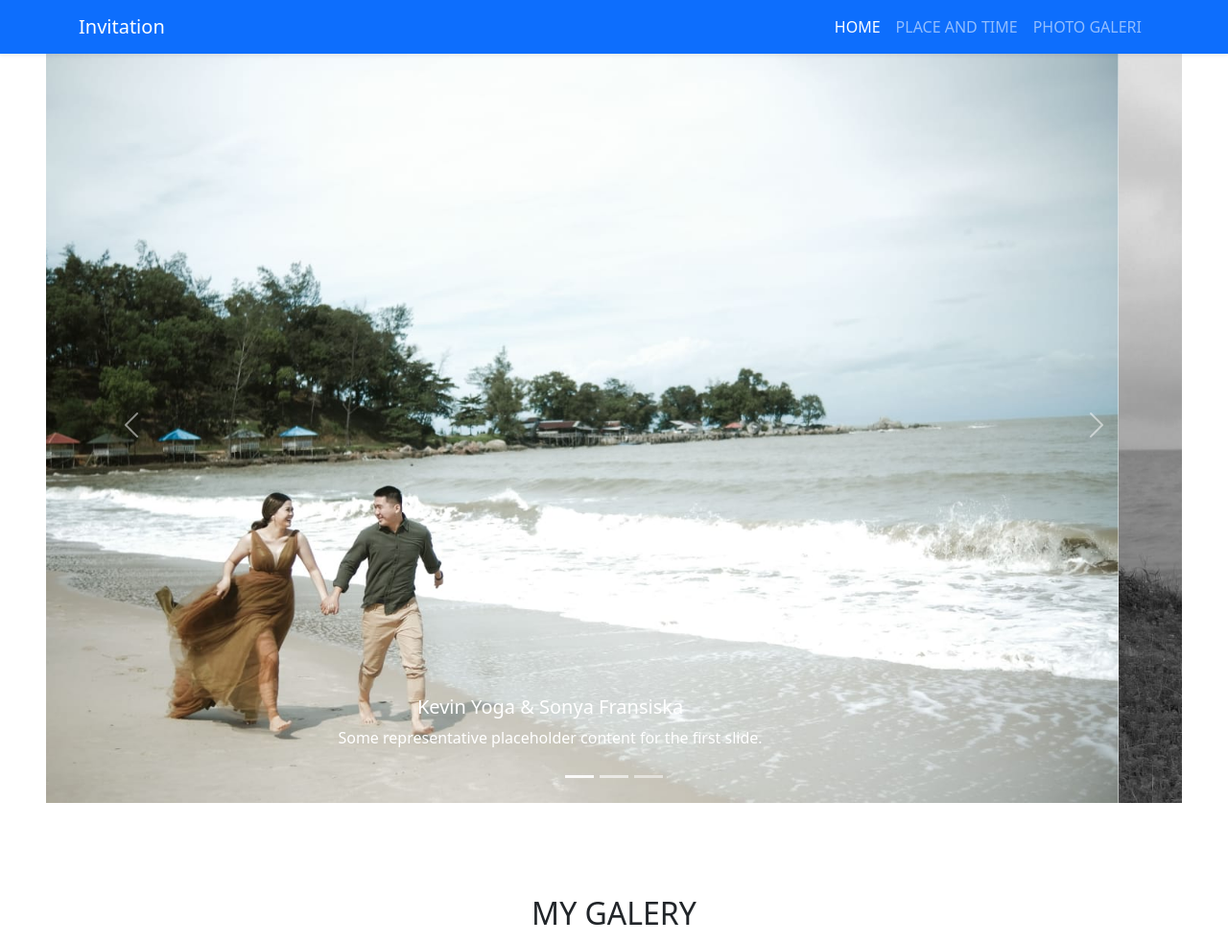
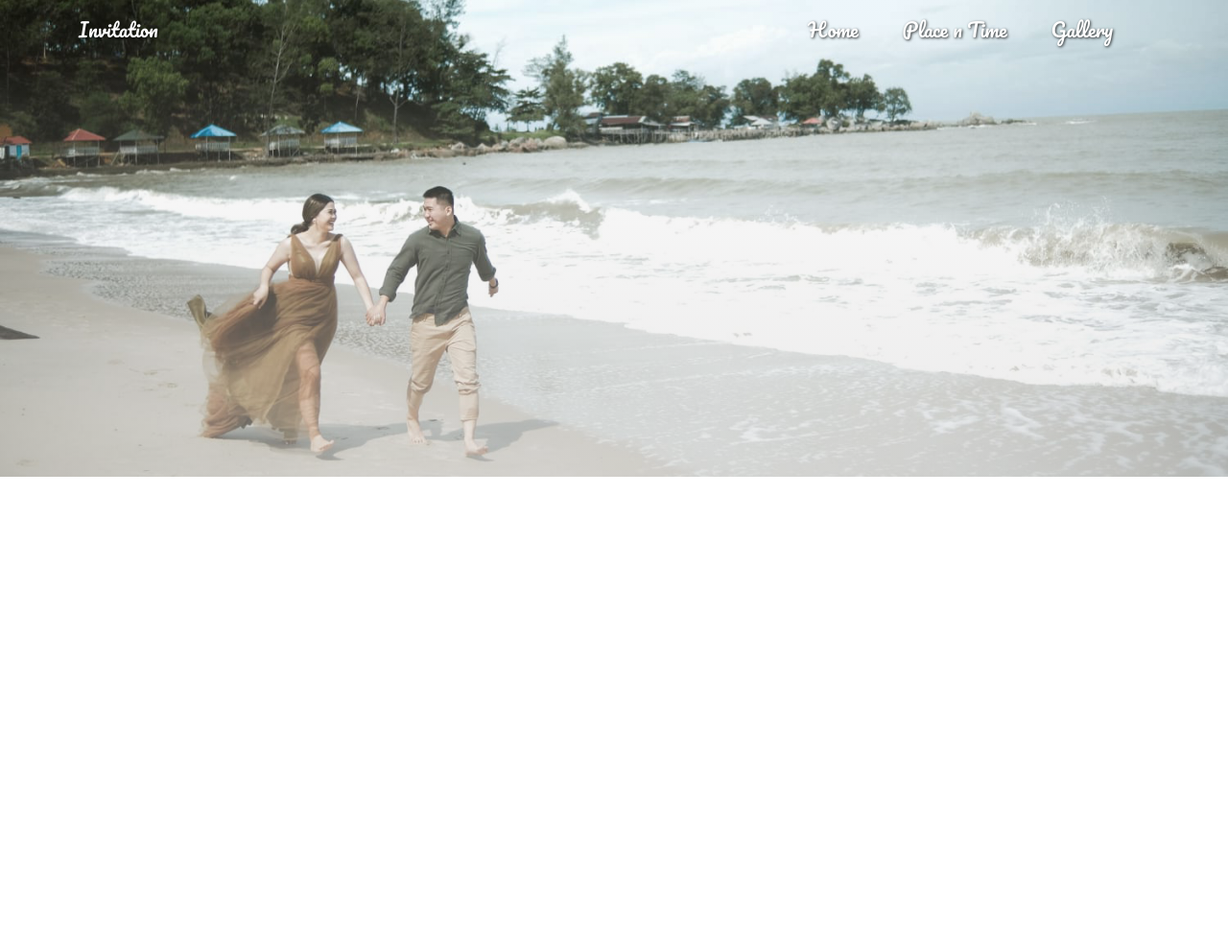
Before and after one commit to ConsZick/InvitationKevinSonia, a plain HTML site: page index.html in a window 1280 px wide. Shown: the top 983 px of the page at 96% size. After the commit the page ends 800 px from the top, so only its background shows below. Drawn offline with nearby package versions, Linux system fonts and the light colour scheme; a web font is replaced by a local one.

Commit message:
Memperbaiki version mobile

```diff
--- a/index.html
+++ b/index.html
@@ -8,14 +8,30 @@
     <!-- Bootstrap CSS -->
     <link href="https://cdn.jsdelivr.net/npm/bootstrap@5.1.3/dist/css/bootstrap.min.css" rel="stylesheet" integrity="sha384-1BmE4kWBq78iYhFldvKuhfTAU6auU8tT94WrHftjDbrCEXSU1oBoqyl2QvZ6jIW3" crossorigin="anonymous" />
 
-    <title>Invitation Wedding</title>
-    <!-- Link My CSS -->
+    <!-- My CSS -->
     <link rel="stylesheet" href="style.css" />
+
+    <!-- My Fonts -->
+    <link rel="preconnect" href="https://fonts.googleapis.com" />
+    <link rel="preconnect" href="https://fonts.gstatic.com" crossorigin />
+    <link href="https://fonts.googleapis.com/css2?family=Tapestry&display=swap" rel="stylesheet" />
+
+    <link rel="preconnect" href="https://fonts.googleapis.com" />
+    <link rel="preconnect" href="https://fonts.gstatic.com" crossorigin />
+    <link href="https://fonts.googleapis.com/css2?family=Water+Brush&display=swap" rel="stylesheet" />
+
+    <link rel="preconnect" href="https://fonts.googleapis.com" />
+    <link rel="preconnect" href="https://fonts.gstatic.com" crossorigin />
+    <link href="https://fonts.googleapis.com/css2?family=Pacifico&family=Water+Brush&display=swap" rel="stylesheet" />
+    <!-- Akhir My Fonts -->
+
+    <title>Invitation</title>
   </head>
 
   <body>
-    <!-- awal navbar -->
-    <nav class="navbar navbar-expand-lg navbar-dark bg-primary shadow-sm fixed-top">
+    <!-- Mulai Navbar -->
+    <section id="menu">
+      <nav class="navbar navbar-expand-lg navbar-light">
         <div class="container">
           <a class="navbar-brand" href="#">Invitation</a>
           <button class="navbar-toggler" type="button" data-bs-toggle="collapse" data-bs-target="#navbarNav" aria-controls="navbarNav" aria-expanded="false" aria-label="Toggle navigation">
@@ -24,94 +40,30 @@
           <div class="collapse navbar-collapse" id="navbarNav">
             <ul class="navbar-nav ms-auto">
               <li class="nav-item">
-              <a class="nav-link active" aria-current="page" href="#home">HOME</a>
+                <a class="nav-link active" aria-current="page" href="#home">Home</a>
               </li>
               <li class="nav-item">
-              <a class="nav-link" href="#about">PLACE AND TIME</a>
+                <a class="nav-link" href="#">Place n Time</a>
               </li>
               <li class="nav-item">
-              <a class="nav-link" href="#galery">PHOTO GALERI</a>
+                <a class="nav-link" href="#">Gallery</a>
               </li>
             </ul>
           </div>
         </div>
       </nav>
-    <!-- akhir navbar -->
+    </section>
+    <!-- Akhir Navbar -->
 
+    <!-- Mulai Home -->
     <section id="home">
-      <!-- jumbotron -->
-      <div class="jumbotron">
-        <div id="carouselExampleCaptions" class="carousel slide" data-bs-ride="carousel">
-          <div class="carousel-indicators">
-            <button type="button" data-bs-target="#carouselExampleCaptions" data-bs-slide-to="0" class="active" aria-current="true" aria-label="Slide 1"></button>
-            <button type="button" data-bs-target="#carouselExampleCaptions" data-bs-slide-to="1" aria-label="Slide 2"></button>
-            <button type="button" data-bs-target="#carouselExampleCaptions" data-bs-slide-to="2" aria-label="Slide 3"></button>
-          </div>
-          <div class="carousel-inner">
-            <div class="carousel-item active">
-              <img src="image/img1.jpeg" class="d-block w-100" alt="image1" />
-              <div class="carousel-caption d-none d-md-block">
-                <h5>Kevin Yoga & Sonya Fransiska</h5>
-                <p>Some representative placeholder content for the first slide.</p>
-              </div>
-            </div>
-            <div class="carousel-item">
-              <img src="image/img2.jpeg" class="d-block w-100" alt="image2" />
-              <div class="carousel-caption d-none d-md-block">
-                <h5>Kevin Yoga & Sonya Fransiska</h5>
-                <p>Some representative placeholder content for the second slide.</p>
-              </div>
-            </div>
-            <div class="carousel-item">
-              <img src="image/img7.jpeg" class="d-block w-100" alt="image3" />
-              <div class="carousel-caption d-none d-md-block">
-                <h5>Kevin Yoga & Sonya Fransiska</h5>
-                <p>Some representative placeholder content for the third slide.</p>
-              </div>
-            </div>
-          </div>
-          <button class="carousel-control-prev" type="button" data-bs-target="#carouselExampleCaptions" data-bs-slide="prev">
-            <span class="carousel-control-prev-icon" aria-hidden="true"></span>
-            <span class="visually-hidden">Previous</span>
-          </button>
-          <button class="carousel-control-next" type="button" data-bs-target="#carouselExampleCaptions" data-bs-slide="next">
-            <span class="carousel-control-next-icon" aria-hidden="true"></span>
-            <span class="visually-hidden">Next</span>
-          </button>
-        </div>
-        <!-- <div class="row">
-          <div class="col-md-6">
-            <p>Kevin Yoga dan Sonia</p>
-          </div>
-        </div> -->
-      </div>
-      <!-- akhir jumbotron -->
-    </section>
-
-    <section id="tempatdanwaktu">
+      <div class="jumbotron jumbotron-fluid">
         <div class="container">
-        <div class="row text-center mb-5">
-          <div class="col">
-            <h2>MY GALERY</h2>
-          </div>
-        </div>
-        <div class="row justify-content-center">
-          <div class="col-md-3">
-            <img src="image/img3.jpeg" alt="Gambar1" class="img-fluid gallery-img" />
-          </div>
-          <div class="col-md-3">
-            <img src="image/img4.jpeg" alt="Gambar2" class="img-fluid gallery-img" />
-          </div>
-          <div class="col-md-3">
-            <img src="image/img5.jpeg" alt="Gambar3" class="img-fluid gallery-img" />
-          </div>
-          <div class="col-md-3">
-            <img src="image/img3.jpeg" alt="Gambar4" class="img-fluid gallery-img" />
-          </div>
+          <!-- <h1 class="display-4">Kevin Yoga & Sonya Fransiska</h1> -->
         </div>
       </div>
     </section>
-    <section id="galery"></section>
+    <!-- Akhir Home -->
 
     <!-- Optional JavaScript; choose one of the two! -->
 
--- a/style.css
+++ b/style.css
@@ -1,28 +1,58 @@
-/* .jumbotron {
-  padding-top: 5rem;
-  background-image: url("image/img2.jpeg");
-  background-attachment: fixed;
-  background-size: cover;
-  background-position: 0 -600px;
-  height: 1000px;
-  color: rgb(67, 65, 94);
-  font-size: 100px;
-} */
-
-section {
-  padding: 3rem;
+.navbar {
+  color: azure;
+  position: relative;
+  z-index: 1;
 }
 
-.gallery-img {
-  width: 100%;
+.navbar-brand {
+  font-family: Pacifico;
+  color: black;
+  text-shadow: 1px 1px 1px rgba(255, 255, 255, 0.8);
 }
 
-#tempatdanwaktu .row > * {
-  padding: 0;
+.nav-link {
+  margin-right: 30px;
+  font-size: 20px;
+  text-shadow: 1px 1px 3px rgba(0, 0, 0, 0.8);
 }
 
-h1 {
-  font-style: italic;
-  font-family: monospace;
-  color: antiquewhite;
+.jumbotron {
+  background-image: url("image/imgjumbotron.jpg");
+  background-size: cover;
+  height: 300px;
+  text-align: center;
+  font-family: Pacifico;
+  position: relative;
 }
+
+.display-4 {
+  color: rgb(194, 51, 51);
+  font-size: 20px;
+}
+
+.jumbotron::after {
+  content: "";
+  display: block;
+  width: 100%;
+  height: 100%;
+  background-image: linear-gradient(to top, rgb(214, 213, 213, 0.5), rgba(214, 213, 213, 0));
+  position: absolute;
+}
+
+@media (min-width: 992px) {
+  .navbar {
+    color: transparent;
+  }
+
+  .navbar-brand,
+  .nav-link {
+    font-family: Pacifico;
+    color: white !important;
+    text-shadow: 1px 1px 3px rgba(0, 0, 0, 0.8);
+  }
+
+  .jumbotron {
+    height: 500px;
+    margin-top: -65px;
+  }
+}
```
Also changed, not shown: image/imgjumbotron.jpg (added). Lines whose indentation alone changed are shown as unchanged.
